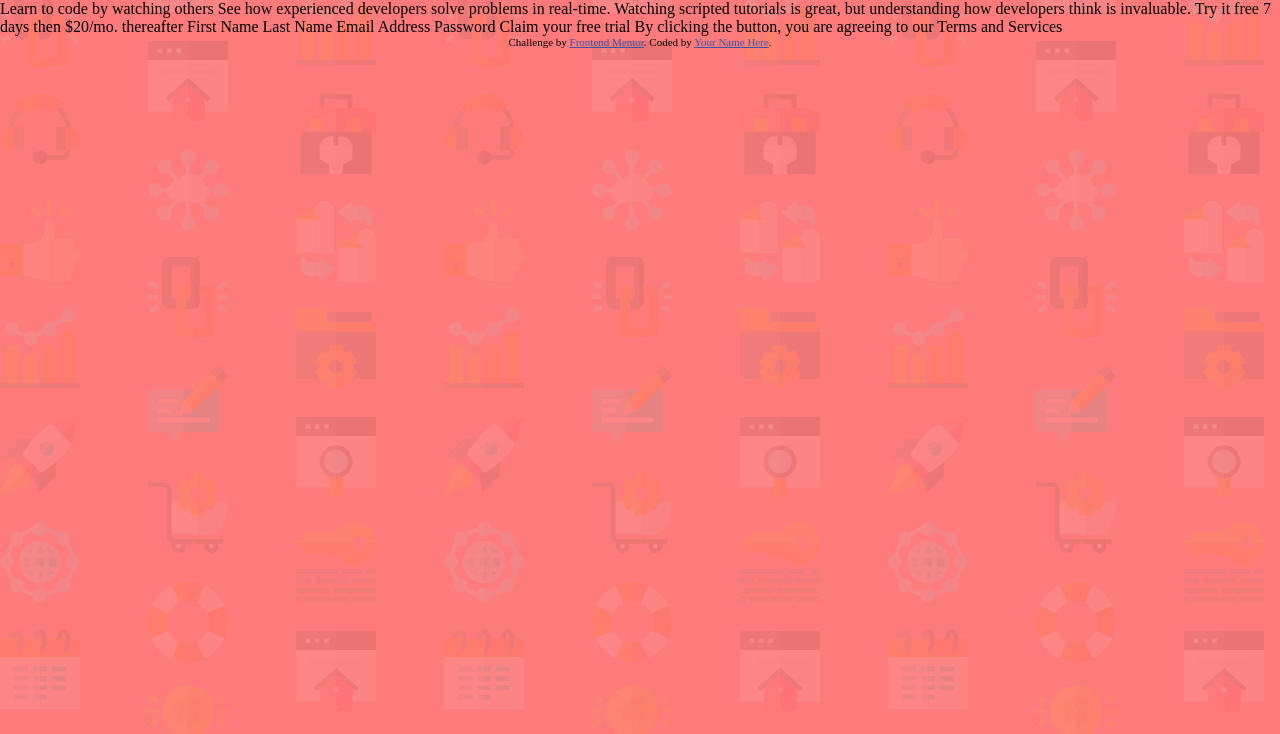
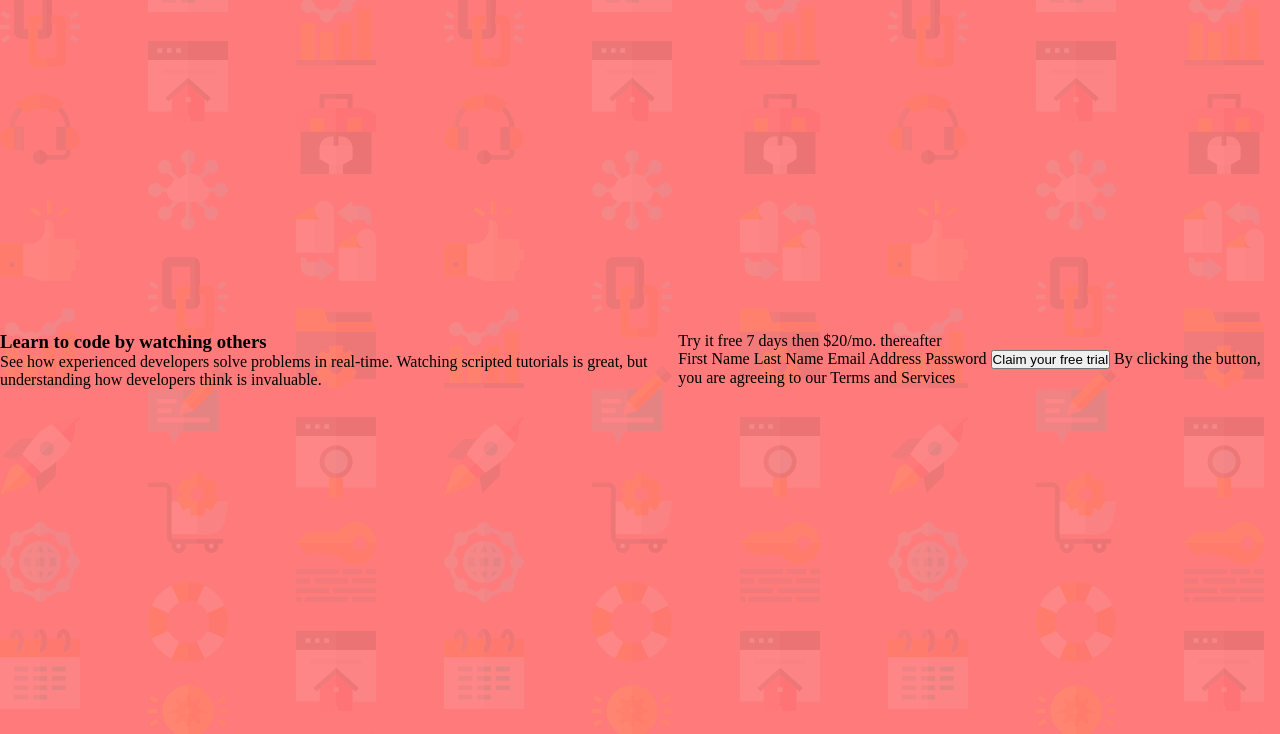
Before and after one commit to vernonroque/intro-signup-form-fullstack, a plain HTML site: page index.html in a window 1280 px wide. Shown: the top 734 px of the page. Drawn offline with Linux system fonts and the light colour scheme.

Commit message:
Organized layout and added background

```diff
--- a/index.html
+++ b/index.html
@@ -15,21 +15,33 @@
 </head>
 <body>
 
-  Learn to code by watching others
-
+<section class="main">
+        <section class="message-container">
+          <h1 class="message-title">Learn to code by watching others</h1>
+          <p>
             See how experienced developers solve problems in real-time. Watching scripted tutorials is great,
             but understanding how developers think is invaluable.
+          </p>
+        </section>
 
+        <section class = "form-section">
+          <div class = "form-header">
             Try it free 7 days then $20/mo. thereafter
+          </div>
 
+          <form class = "actual-form">
             First Name
             Last Name
             Email Address
             Password
 
-  Claim your free trial
+            <button>Claim your free trial </button>
+            By clicking the button, you are agreeing to our Terms and Services
 
-  By clicking the button, you are agreeing to our Terms and Services
+          </form>
+        </section>
+</section>
+
 
 <footer>
     <p class="attribution">
@@ -37,5 +49,7 @@
       Coded by <a href="#">Your Name Here</a>.
     </p>
 </footer>
+
 </body>
+
 </html>
--- a/main.css
+++ b/main.css
@@ -5,7 +5,7 @@
 }
 
 .attribution {
-    font-size: 11px;
+    font-size: 2rem;
     text-align: center;
 }
 .attribution a {
@@ -13,5 +13,21 @@
  }
  body{
     background:url('./images/bg-intro-desktop.png');
-    background-color:hsl(0, 100%, 74%)
+    background-color:hsl(0, 100%, 74%);
+    height:100vh;
+    display:flex;
+    justify-content:center;
+    align-items:center;
+    flex-direction:column;
  }
+ .main{
+    display:flex;
+    justify-content:center;
+    align-items:center;
+    height:100vh;
+ }
+ footer{
+    margin:20px;
+    border:2px solid black;
+    margin-bottom: 20px;
+ }
```
Lines whose indentation alone changed are shown as unchanged.
